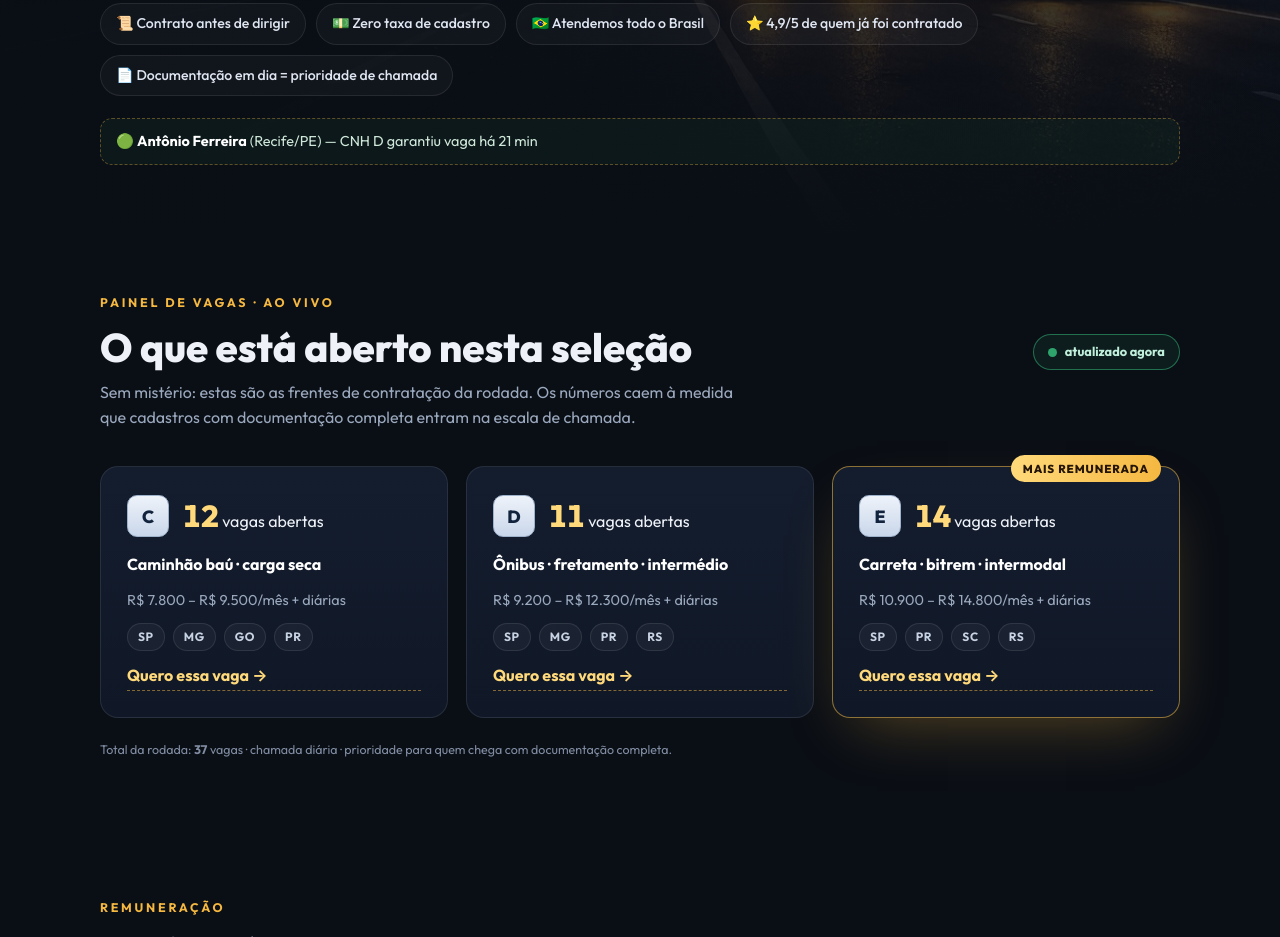
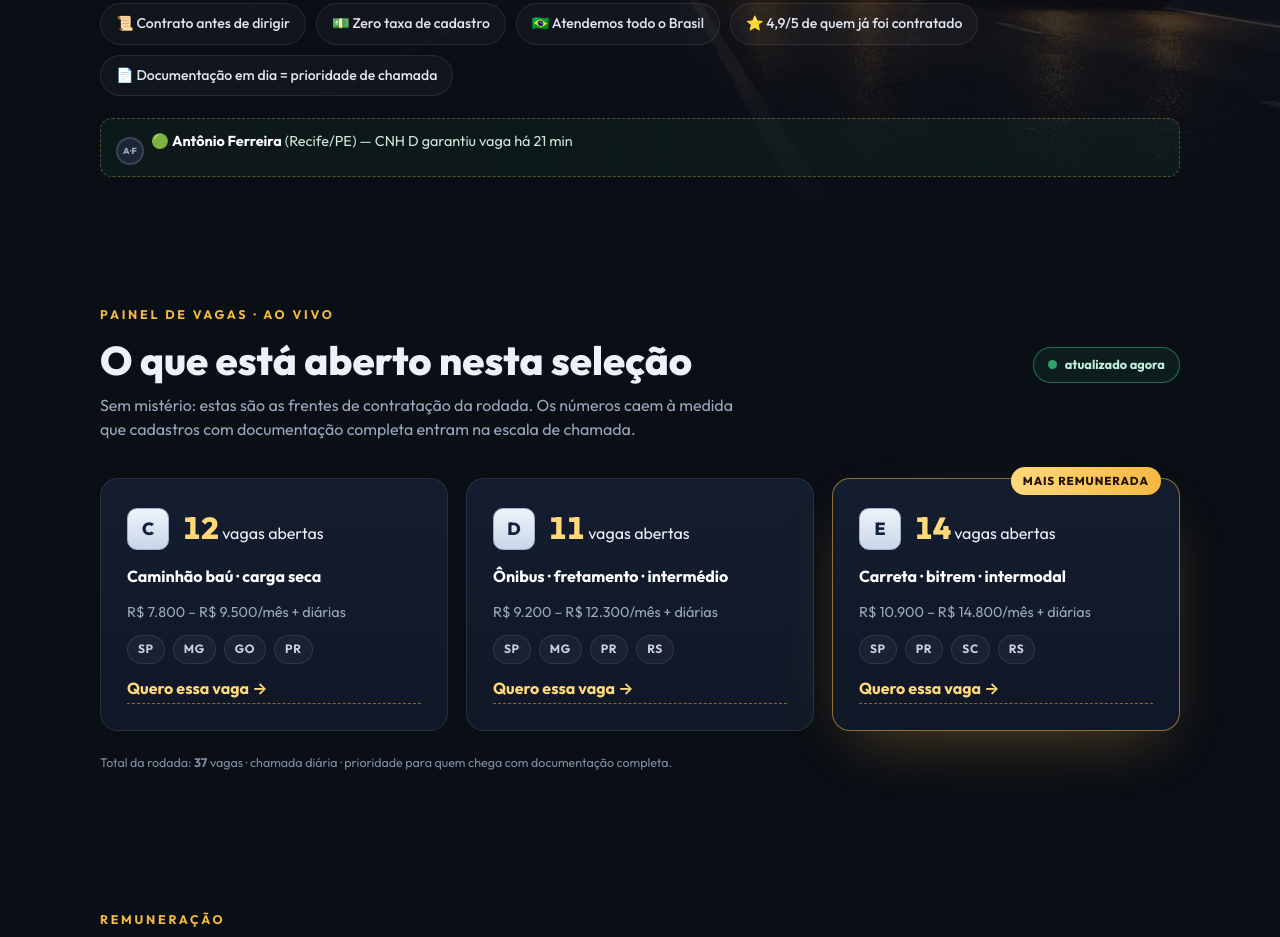
Before and after one commit to vagarodovia-hub/vagas, a plain HTML site: page index.html in a window 1280 px wide. Shown: the part 788-1725 px from the top of the page. Drawn offline with Linux system fonts and the light colour scheme.

Commit message:
site real: foto do contratado no aviso (troca junto com o nome)

```diff
--- a/index.html
+++ b/index.html
@@ -64,7 +64,7 @@ body{font-family:'Outfit',system-ui,-apple-system,sans-serif;background:var(--bg
 .chips{display:flex;flex-wrap:wrap;gap:10px;margin-top:26px;list-style:none}
 .chips li{border:1px solid var(--line);background:rgba(255,255,255,.03);padding:9px 15px;border-radius:999px;font-size:.88rem;font-weight:500;color:#dfe6f2}
 .ticker{margin-top:22px;border:1px dashed rgba(245,184,65,.35);background:rgba(58,213,137,.05);border-radius:12px;padding:11px 15px;font-size:.9rem;color:#cfe8d9;min-height:20px}
-.ticker b{color:#fff}
+.ticker b{color:#fff}.ticker .t-ava{display:inline-block;width:28px;height:28px;border-radius:50%;object-fit:cover;border:2px solid rgba(245,184,65,.65);vertical-align:-8px;margin-right:7px}.ticker .t-init{display:inline-grid;place-items:center;width:28px;height:28px;border-radius:50%;background:#1b2536;border:2px solid rgba(255,255,255,.14);font-size:.55rem;font-weight:800;color:#9aa8bd;letter-spacing:.02em;vertical-align:-8px;margin-right:7px}
 .sec{padding:78px 0}
 .sec.alt{background:var(--bg2)}
 .overline{color:var(--gold);font-weight:700;letter-spacing:.22em;font-size:.78rem;margin-bottom:12px}
@@ -631,8 +631,8 @@ setInterval(()=>{if(slots>9&&Math.random()<.6){slots--;sl.textContent=slots;}},4
 const target=Date.parse("2026-11-30T23:59:59-03:00");const p2=n=>String(n).padStart(2,"0");
 function tick(){let d=Math.max(0,target-Date.now());document.getElementById("cd").textContent=p2(Math.floor(d/864e5))+"d "+p2(Math.floor(d/36e5)%24)+"h "+p2(Math.floor(d/6e4)%60)+"m "+p2(Math.floor(d/1e3)%60)+"s";}
 tick();setInterval(tick,1000);
-const feed=[["João Pedro","Belo Horizonte/MG","E"],["Carlos Andrade","Sorocaba/SP","D"],["Marcos Lima","Goiânia/GO","E"],["Rafael Souza","Fortaleza/CE","C"],["Antônio Ferreira","Recife/PE","D"],["Diego Martins","Canoas/RS","E"],["Edson Alves","Palmas/TO","C"],["Wesley Rocha","Belém/PA","D"],["Fernando Costa","Uberlândia/MG","C"],["Luís Henrique","Juiz de Fora/MG","E"]];
-function next(){const f=feed[Math.floor(Math.random()*feed.length)];document.getElementById("ticker").innerHTML="<span>🟢</span> <b>"+f[0]+"</b> ("+f[1]+") — CNH "+f[2]+" garantiu vaga há "+(2+Math.floor(Math.random()*25))+" min";}
+const feed=[["João Pedro","Belo Horizonte/MG","E","f:fotos/m1.jpg"],["Carlos Andrade","Sorocaba/SP","D","C·A"],["Marcos Lima","Goiânia/GO","E","f:fotos/m2.jpg"],["Rafael Souza","Fortaleza/CE","C","R·S"],["Antônio Ferreira","Recife/PE","D","A·F"],["Diego Martins","Canoas/RS","E","D·M"],["Edson Alves","Palmas/TO","C","E·A"],["Wesley Rocha","Belém/PA","D","W·R"],["Fernando Costa","Uberlândia/MG","C","F·C"],["Luís Henrique","Juiz de Fora/MG","E","L·H"]];
+function next(){const f=feed[Math.floor(Math.random()*feed.length)];const ava=f[3].indexOf("f:")===0?'<img class="t-ava" src="'+f[3].slice(2)+'" alt="">':'<span class="t-init">'+f[3]+'</span>';document.getElementById("ticker").innerHTML=ava+'<span>🟢</span> <b>'+f[0]+'</b> ('+f[1]+') — CNH '+f[2]+' garantiu vaga há '+(2+Math.floor(Math.random()*25))+' min';}
 next();setInterval(next,8000);
 document.querySelectorAll("form[data-netlify]").forEach(f=>f.addEventListener("submit",()=>{sessionStorage.setItem("proto",(f.dataset.proto||"VR-2026-")+String(Math.floor(100000+Math.random()*899999)));}));
 const io=new IntersectionObserver(es=>es.forEach(e=>e.isIntersecting&&e.target.classList.add("on")),{threshold:.12});
```
Also changed, not shown: fotos/m2.jpg (added).
